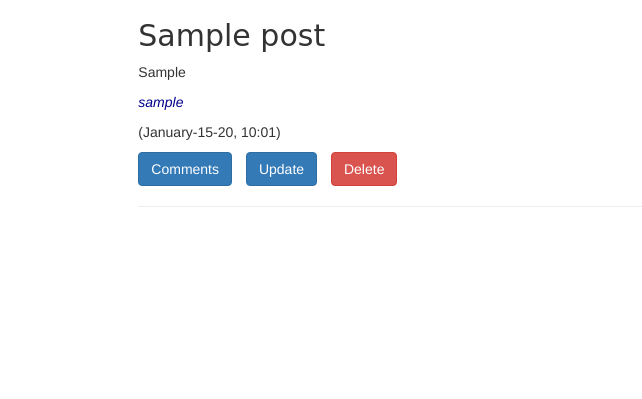
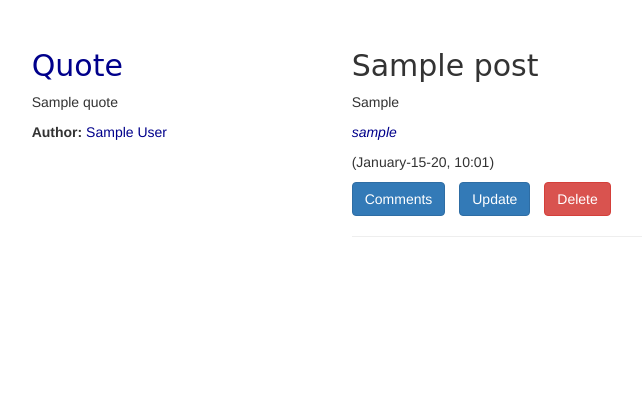
Before and after one commit to Makena-Maryann/my-blog, a Flask app: template app/templates/index.html in a window 1280 px wide. Shown: the part 401-800 px from the top of the page, without its empty margins (90-732 px from the left). Run offline with Flask 2, Linux system fonts and the light colour scheme; a user stored in the database is signed in; tables that the repository leaves empty hold one stand-in row (values such as "Sample post"); the template is opened without the code that fills it: values that come from a table or form of the project are taken from there, most other values are stand-ins (such as "Sample title", 1, 10 or a date in 2020); some libraries are stand-ins or nearby versions; some web fonts are replaced.

Commit message:
Use quote API to display quotes

```diff
--- a/app/main/forms.py
+++ b/app/main/forms.py
@@ -3,8 +3,8 @@ from wtforms import StringField,TextAreaField,SubmitField
 from wtforms.validators import Required
 
 class PostForm(FlaskForm):
-    title = StringField('Pitch title',validators=[Required()])
-    post = TextAreaField('Pitch')
+    title = StringField('Post title',validators=[Required()])
+    post = TextAreaField('Post')
     submit = SubmitField('Submit')
 
 class UpdateProfile(FlaskForm):
--- a/app/models.py
+++ b/app/models.py
@@ -71,5 +71,5 @@ class Comment(db.Model):
 
     @classmethod
     def get_comments(cls,id):
-        comments = Comment.query.filter_by(pitch_id=id).all()
+        comments = Comment.query.filter_by(post_id=id).all()
         return comments
--- a/app/templates/index.html
+++ b/app/templates/index.html
@@ -16,7 +16,7 @@
           {% if current_user.is_authenticated %}
           <li>
             <a href="{{url_for('main.add_post')}}"
-              >Add Note</a
+              >Add Post</a
             >
             </li>
             <li>
@@ -32,13 +32,18 @@
       </div>
     </nav>
   </div>
-
+  <div class="row space"></div>
   <div class="row">
-    <div class="col-md-2"></div>
-    <div class="col-md-8">
+    <div class="col-md-1"></div>
+    <div class="col-md-3">
+      <h2 class="diff">Quote</h2>
+      <p>{{ quote.quote }}</p>
+      <p><strong>Author:</strong><span class="diff"> {{quote.author}}</span></p>
+    </div>
+    <div class="col-md-7">
       {{ macro.displayPosts(posts)}}
     </div>
-    <div class="col-md-2"></div>
+    <div class="col-md-1"></div>
   </div>
 </div>
 
```
Also changed, not shown: app/request.py (added, +12 -0 lines).
